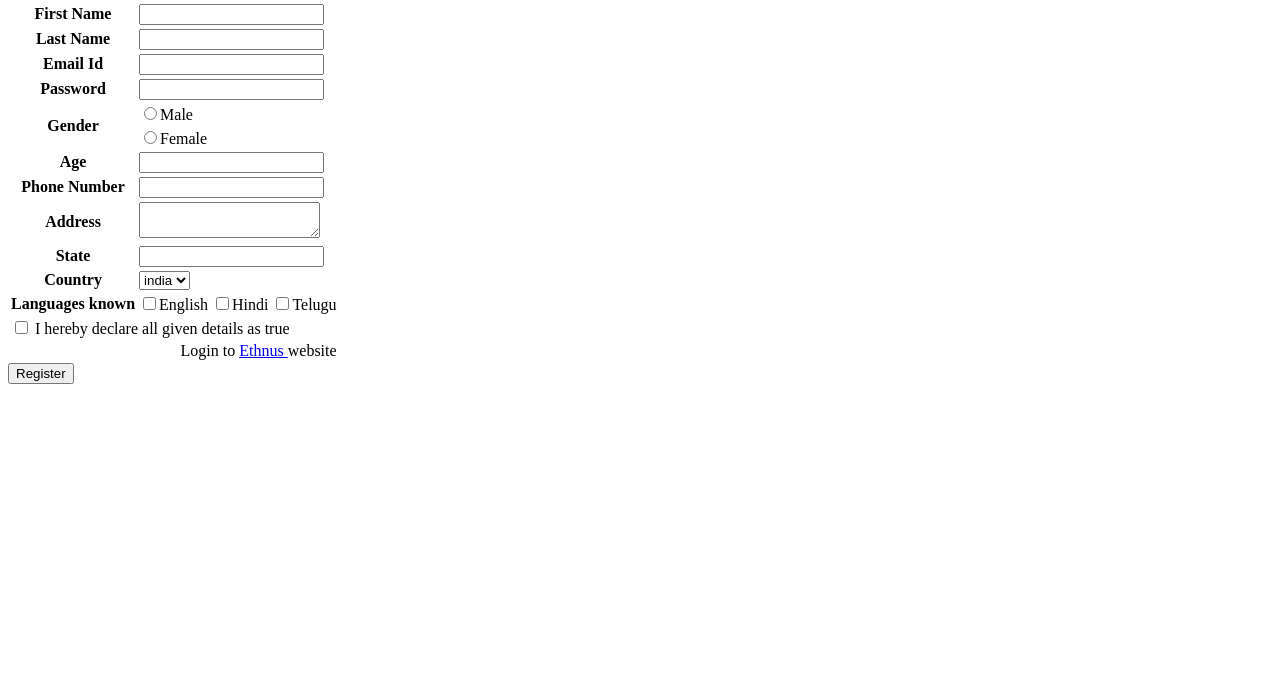
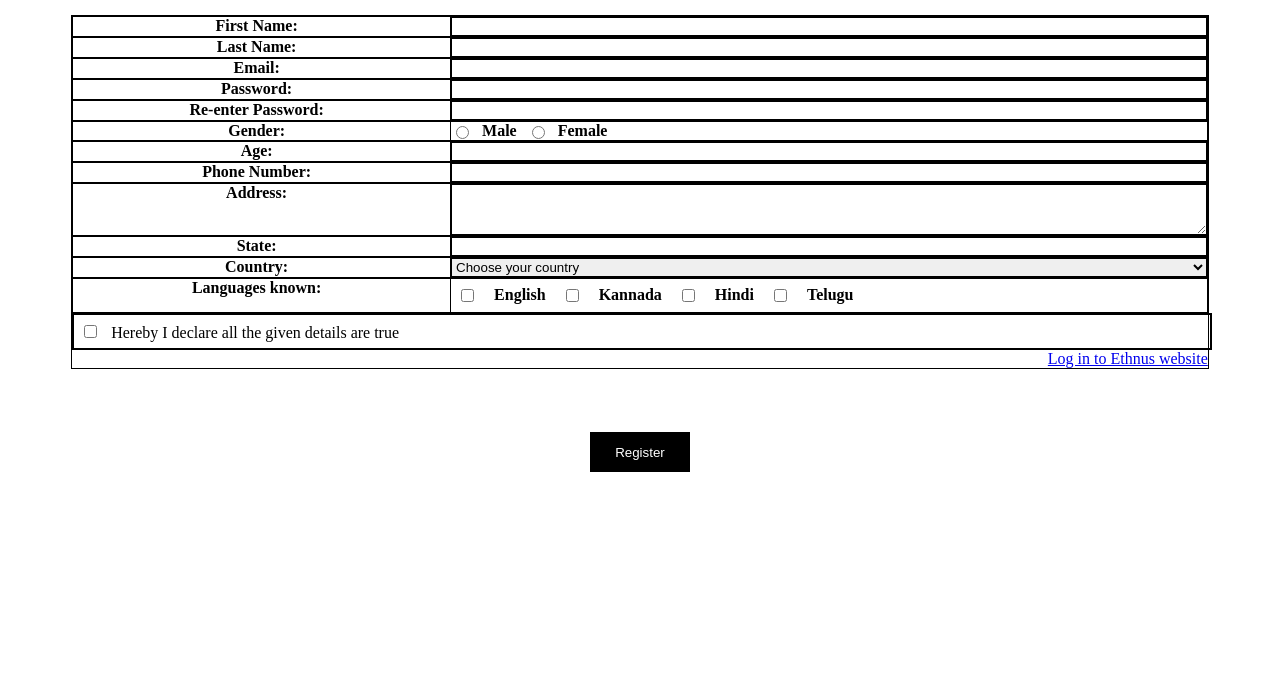
Before and after one commit to Mohithbehara/MERN, a plain HTML site: page HTML/TASK5.html in a window 1280 px wide. Shown: the part 126-800 px from the top of the page. Drawn offline with Linux system fonts and the light colour scheme.

Commit message:
Update TASK5.html

```diff
--- a/HTML/TASK5.html
+++ b/HTML/TASK5.html
@@ -1,86 +1,183 @@
-
 <!DOCTYPE html>
 <html lang="en">
+<head>
+  <meta charset="UTF-8">
+  <meta name="viewport" content="width=device-width, initial-scale=1.0">
+  <title>Registration Form</title>
+  <style>
+    h2 {
+      text-align: center;
+      font-weight: bold;
+    }
+    h3{
+      text-align: center;
+      font-weight: bold;
+      color: blue;
+      font-size: 30px;
+    }
+    .container {
+      width: auto;
+      margin: 5%;
+      margin-top: 0%;
+      padding: 0;
+      border: 1px solid #000000;
+    }
+    .form-group {
+      display: grid;
+      grid-template-columns: 1fr 2fr;
+      border: 1px solid #000000;
+      padding: 0;
 
-<head>
-    <meta charset="UTF-8">
-    <meta name="viewport" content="width=device-width, initial-scale=1.0">
-    <title>Task - 5</title>
+    }
+    label {
+      font-weight: bold;
+      text-align: center;
+      padding-right: 10px;
+      border-right: 1px solid #000000;
+    }
+    input, select, textarea {
+      border: 1px solid #000;
+    }
+
+    input[type="checkbox"] {
+      width: auto;
+      margin: 10px;
+
+    }
+    .cb{
+      width: 100%;
+      padding: 0;
+      border: 2px solid #000;
+      align-items: center;
+     }
+    .cb:checked {
+       background-color: #000;
+    }
+    .gender-group, .languages-group {
+      display: flex;
+      align-items: center;
+      gap: 10px;
+    }
+    .gender-group label, .languages-group label {
+      text-align: left;
+      border: none;
+      padding: 0;
+    }
+
+    button {
+      width: 100px;
+      height: 40px;
+      background-color: #000;
+      color: #fff;
+      cursor: pointer;
+      border: none;
+      margin: 20px auto 0;
+      display: block;
+    }
+    button:hover {
+      background-color: #7f7e7e;
+      color: #000;
+    }
+    .login-link {
+      text-align: right;
+    }
+  </style>
 </head>
+<body>
+  <h2>Task-5</h2>
+  <h3>Registration-Form</h3>
+  <div class="container">
+    <form>
+      <div class="form-group">
+        <label for="firstname">First Name:</label>
+        <input type="text" id="firstname" name="firstname" required>
+      </div>
 
-<body>
-    <h1>Task 5</h1>
-    <div id="form">
-        <h2>Registration form</h2>
-        <div>
-            <form action="#">
-                <table>
-                    <tr>
-                        <th>First Name</th>
-                        <td><input type="text" name="fname"></td>
-                    </tr>
-                    <tr>
-                        <th>Last Name</th>
-                        <td><input type="text" name="lname"></td>
-                    </tr>
-                    <tr>
-                        <th>Email Id</th>
-                        <td><input type="email" name="mail"></td>
-                    </tr>
-                    <tr>
-                        <th>Password</th>
-                        <td><input type="password" name="pass"></td>
-                    </tr>
-                    <tr>
-                        <th rowspan="2">Gender</th>
-                        <td><input type="radio" name="gender" value="male">Male</td>
-                    </tr>
-                    <tr>
-                        <td><input type="radio" name="gender" value="female">Female</td>
-                    </tr>
-                    <tr>
-                        <th>Age</th>
-                        <td><input type="number" name="age"></td>
-                    </tr>
-                    <tr>
-                        <th>Phone Number</th>
-                        <td><input type="tel" name="phone"></td>
-                    </tr>
-                    <tr>
-                        <th>Address</th>
-                        <td><textarea name="addres"></textarea></td>
-                    </tr>
-                    <tr>
-                        <th>State</th>
-                        <td><input type="text" name="state"></td>
-                    </tr>
-                    <tr>
-                        <th>Country</th>
-                        <td><select name="country">
-                                <option value="india">india</option>
-                                <option value="usa">USA</option>
-                            </select></td>
-                    </tr>
-                    <tr>
-                        <th>Languages known</th>
-                        <td>
-                            <input type="checkbox" name="lang" value="english">English
-                            <input type="checkbox" name="lang" value="Hindi">Hindi
-                            <input type="checkbox" name="lang" value="Telugu">Telugu
-                        </td>
-                    </tr>
-                    <tr>
-                        <td colspan="2"> <input type="checkbox" name="final"> I hereby declare all given details as true
-                        </td>
-                    </tr>
-                    <tr>
-                        <td colspan="2" style="text-align: right;">Login to <a href="#">Ethnus </a> website</td>
-                    </tr>
-                </table>
-                <button onclick="submission()">Register</button>
-            </form>
+      <div class="form-group">
+        <label for="lastname">Last Name:</label>
+        <input type="text" id="lastname" name="lastname" required>
+      </div>
+
+      <div class="form-group">
+        <label for="email">Email:</label>
+        <input type="email" id="email" name="email" required>
+      </div>
+
+      <div class="form-group">
+        <label for="password">Password:</label>
+        <input type="password" id="password" name="password" required>
+      </div>
+
+      <div class="form-group">
+        <label for="repassword">Re-enter Password:</label>
+        <input type="password" id="repassword" name="repassword" required>
+      </div>
+
+      <div class="form-group">
+        <label>Gender:</label>
+        <div class="gender-group">
+          <input type="radio" id="male" name="gender" value="Male" required>
+          <label for="male">Male</label>
+          <input type="radio" id="female" name="gender" value="Female" required>
+          <label for="female">Female</label>
         </div>
+      </div>
+
+      <div class="form-group">
+        <label for="age">Age:</label>
+        <input type="number" id="age" name="age" required>
+      </div>
+
+      <div class="form-group">
+        <label for="phone">Phone Number:</label>
+        <input type="tel" id="phone" name="phone" required>
+      </div>
+
+      <div class="form-group">
+        <label for="address">Address:</label>
+        <textarea id="address" name="address" rows="3" required></textarea>
+      </div>
+
+      <div class="form-group">
+        <label for="state">State:</label>
+        <input type="text" id="state" name="state" required>
+      </div>
+
+      <div class="form-group">
+        <label for="country">Country:</label>
+        <select id="country" name="country" required>
+          <option value="">Choose your country</option>
+          <option value="India">India</option>
+          <option value="USA">USA</option>
+          <option value="UK">UK</option>
+        </select>
+      </div>
+
+      <div class="form-group">
+        <label>Languages known:</label>
+        <div class="languages-group">
+          <input type="checkbox" id="english" name="languages" value="English">
+          <label for="english">English</label>
+          <input type="checkbox" id="kannada" name="languages" value="Kannada">
+          <label for="kannada">Kannada</label>
+          <input type="checkbox" id="hindi" name="languages" value="Hindi">
+          <label for="hindi">Hindi</label>
+          <input type="checkbox" id="telugu" name="languages" value="Telugu">
+          <label for="telugu">Telugu</label>
+        </div>
+      </div>
+
+      <div class="cb">
+          <input type="checkbox" id="declaration" name="declaration" required>
+          Hereby I declare all the given details are true
+      </div>
+
+
+      <div class="login-link">
+        <a href="https://ethnus.com" target="_blank">Log in to Ethnus website</a>
+      </div>
     </div>
+      <button type="submit">Register</button>
+    </form>
 </body>
-
 </html>
```
